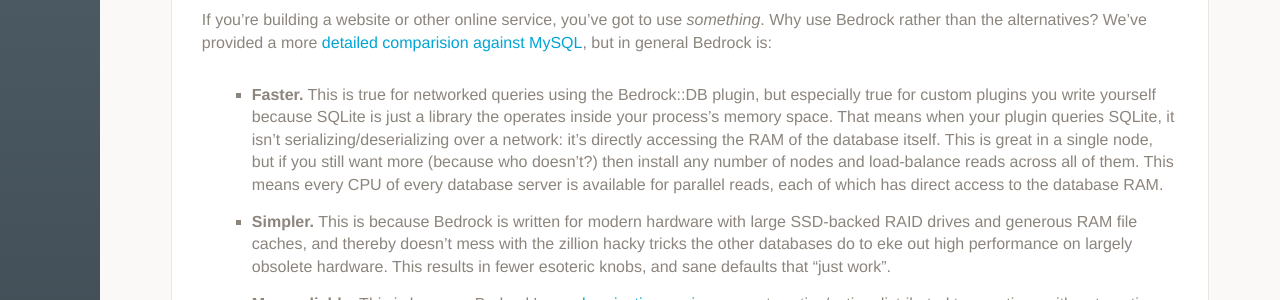
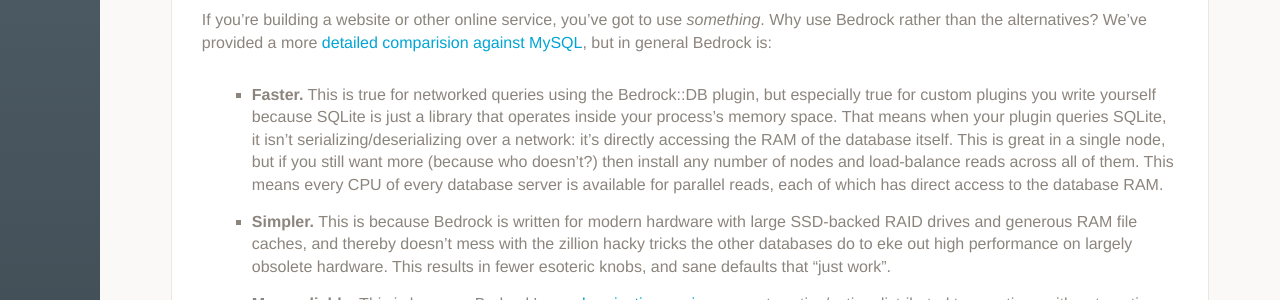
Before and after one commit to Expensify/Bedrock, a Jekyll site: the page built from docs/index.md, in a window 1280 px wide and 900 px high, scrolled down 446 px. Shown: the part 174-474 px from the top of the window. Built offline with Jekyll 4.4.1, drawn with Linux system fonts in a browser that asks for light colours; our own code applies the rules of GitHub Pages for plain Markdown files.

Commit message:
Another typo in docs

```diff
--- a/docs/index.md
+++ b/docs/index.md
@@ -16,7 +16,7 @@
 ## Why to use it
 If you're building a website or other online service, you've got to use *something*.  Why use Bedrock rather than the alternatives?  We've provided a more [detailed comparision against MySQL](http://bedrockdb.com/vs_mysql.html), but in general Bedrock is:
 
-* **Faster.**  This is true for networked queries using the Bedrock::DB plugin, but especially true for custom plugins you write yourself because SQLite is just a library the operates inside your process's memory space.  That means when your plugin queries SQLite, it isn't serializing/deserializing over a network: it's directly accessing the RAM of the database itself.  This is great in a single node, but if you still want more (because who doesn't?) then install any number of nodes and load-balance reads across all of them.  This means every CPU of every database server is available for parallel reads, each of which has direct access to the database RAM.
+* **Faster.**  This is true for networked queries using the Bedrock::DB plugin, but especially true for custom plugins you write yourself because SQLite is just a library that operates inside your process's memory space.  That means when your plugin queries SQLite, it isn't serializing/deserializing over a network: it's directly accessing the RAM of the database itself.  This is great in a single node, but if you still want more (because who doesn't?) then install any number of nodes and load-balance reads across all of them.  This means every CPU of every database server is available for parallel reads, each of which has direct access to the database RAM.
 
 * **Simpler.**  This is because Bedrock is written for modern hardware with large SSD-backed RAID drives and generous RAM file caches, and thereby doesn't mess with the zillion hacky tricks the other databases do to eke out high performance on largely obsolete hardware.  This results in fewer esoteric knobs, and sane defaults that "just work".
 
```
